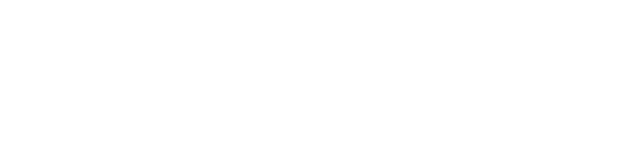
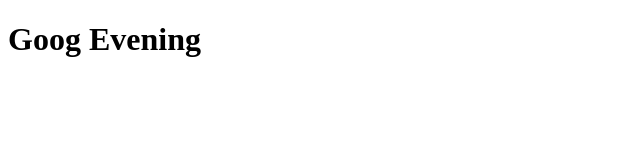
Before and after one commit to deimantekava/new-folder, a plain HTML site: page index.html in a window 1280 px wide. Shown: the whole page, without its empty margins (0-640 px from the left). Drawn offline with Linux system fonts and the light colour scheme.

Commit message:
Test Nr. 2

```diff
--- a/index.html
+++ b/index.html
@@ -6,5 +6,7 @@
     <meta name="viewport" content="width=device-width, initial-scale=1.0" />
     <title>Document</title>
   </head>
-  <body></body>
+  <body>
+    <h1>Goog Evening</h1>
+  </body>
 </html>
--- a/style.css
+++ b/style.css
@@ -0,0 +1,4 @@
+* {
+  margin: 0;
+  padding: 0;
+}
```
